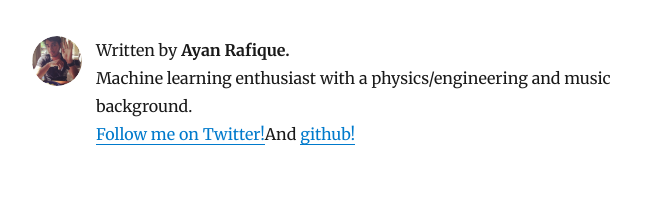
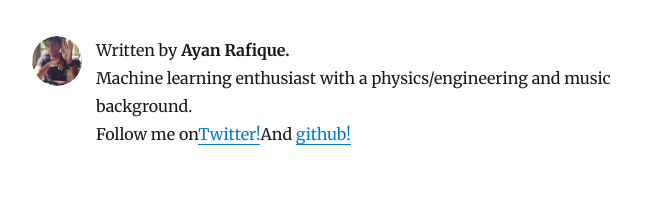
Before and after one commit to ayanrafique/personalsite, a Gatsby site: page / in a window 1280 px wide. Shown: the part 188-410 px from the top of the page, without its empty margins (293-957 px from the left). Built offline with nearby package versions, Linux system fonts and the light colour scheme; Gatsby itself is replaced by a stand-in of ours; some packages are replaced by stand-ins of ours.

Commit message:
Twitter hyperlink

```diff
--- a/src/components/bio.js
+++ b/src/components/bio.js
@@ -59,8 +59,9 @@ const Bio = () => {
       <p>
         Written by <strong>{author.name}.</strong> <br />{author.summary}.
         {` `} <br />
+        Follow me on
         <a href={`https://twitter.com/${social.twitter}`}>
-          Follow me on Twitter!
+      Twitter!
         </a>
          And <a href="https://github.com/ayanrafique">github!</a>
 
```
